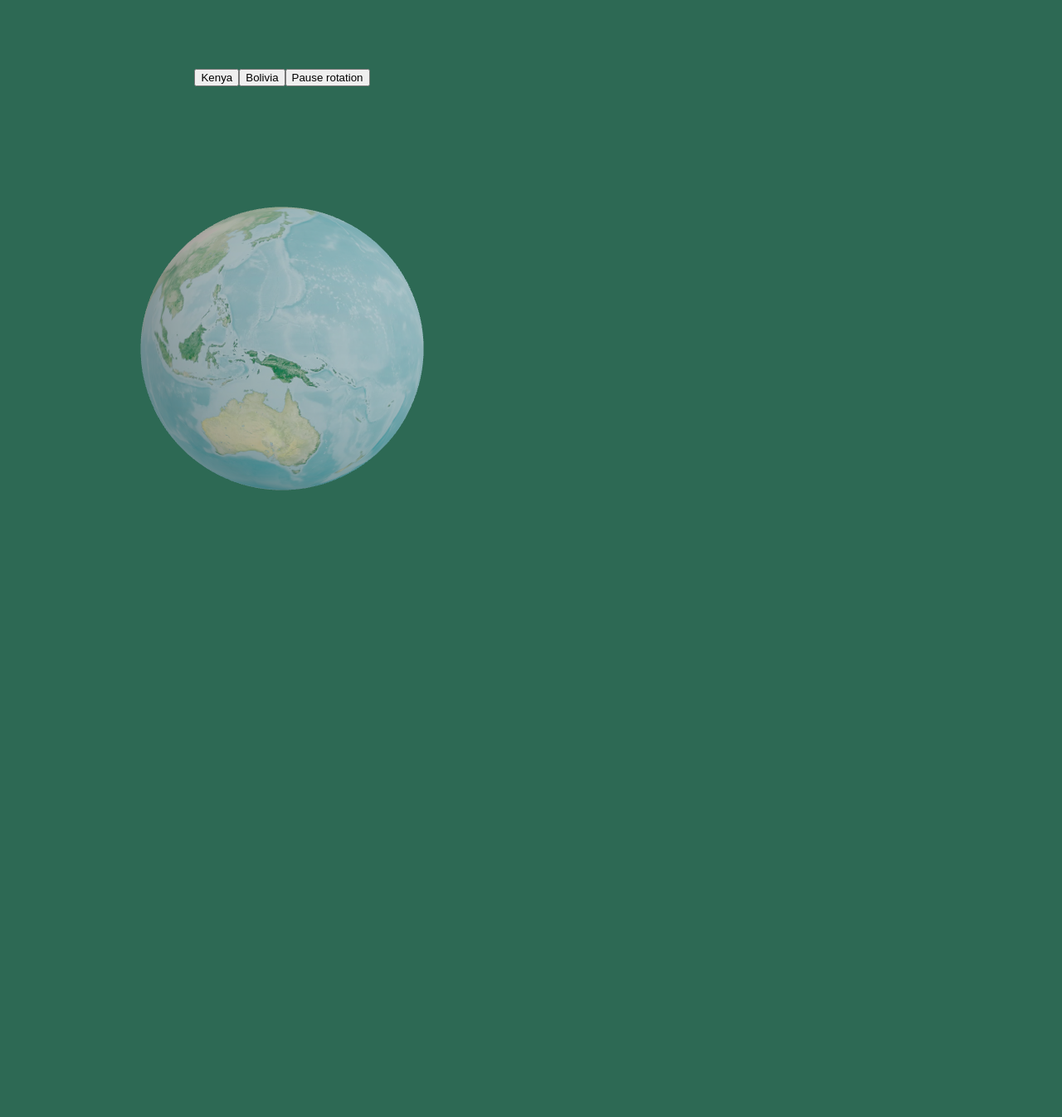
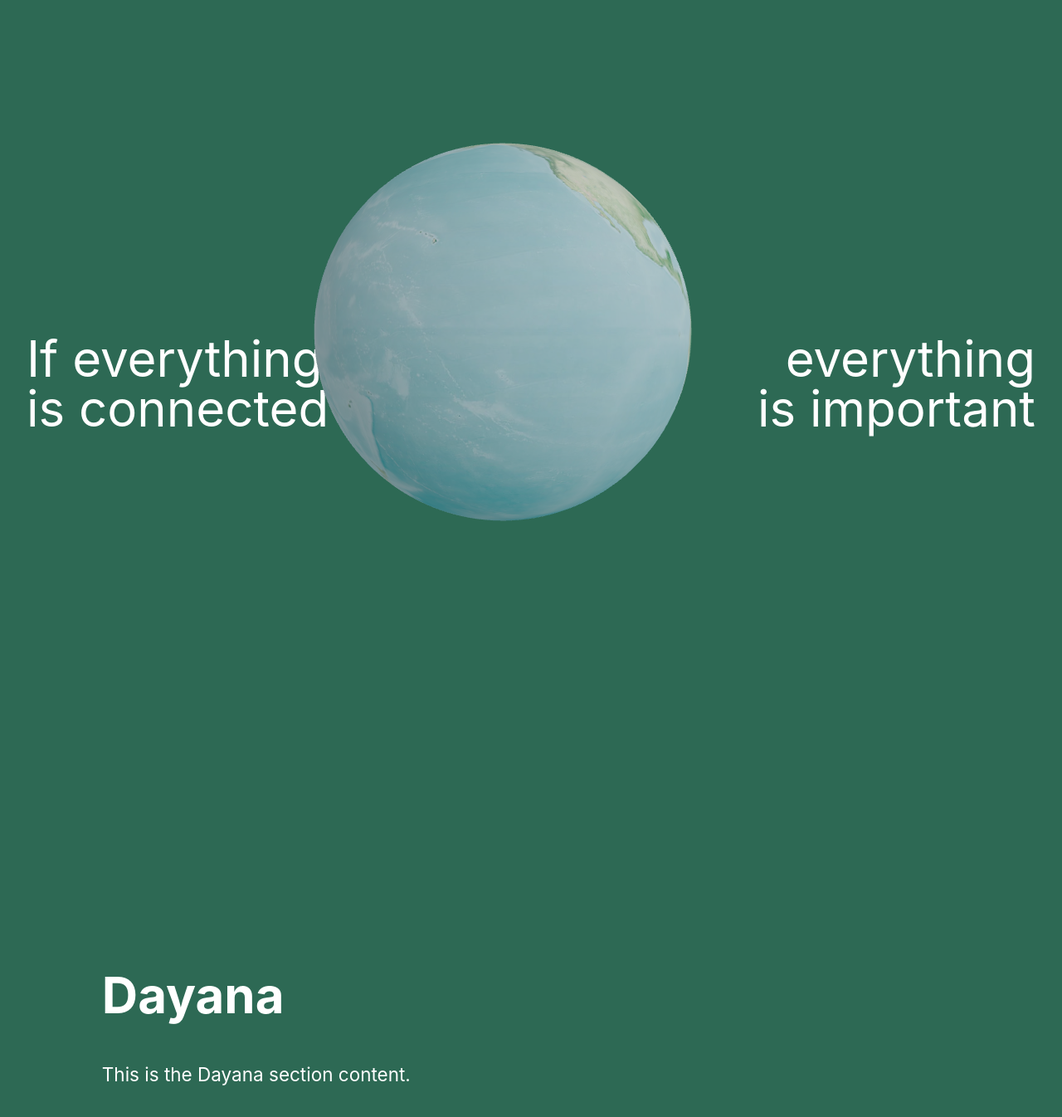
Before and after one commit to theadamparker/globe-vue, a Vue app: page / in a window 1280 px wide. Shown: the top 1346 px of the page at 83% size. Before the commit the page ends 800 px from the top, so only its background shows below. Built offline with nearby package versions, Linux system fonts and the light colour scheme.

Commit message:
built out a structural prototype

```diff
--- a/package.json
+++ b/package.json
@@ -11,6 +11,7 @@
     "format": "prettier --write src/"
   },
   "dependencies": {
+    "gsap": "^3.13.0",
     "three": "^0.176.0",
     "vue": "^3.5.13"
   },
@@ -22,6 +23,7 @@
     "eslint-plugin-vue": "~10.0.0",
     "globals": "^16.0.0",
     "prettier": "3.5.3",
+    "sass-embedded": "^1.88.0",
     "vite": "^6.2.4",
     "vite-plugin-string": "^1.2.3",
     "vite-plugin-vue-devtools": "^7.7.2"
--- a/src/App.vue
+++ b/src/App.vue
@@ -1,18 +1,11 @@
 <script setup>
-import Globe from './components/Globe.vue'
+import SectionHero from './components/SectionHero.vue'
+import SectionDayana from './components/SectionDayana.vue'
 </script>
 
 <template>
   <main>
-    <Globe />
+    <SectionHero />
+    <SectionDayana />
   </main>
 </template>
-
-<style>
-:root {
-  --Dark-Green: #2d6954;
-}
-body {
-  background: var(--Dark-Green, #2d6954);
-}
-</style>
--- a/src/assets/base.css
+++ b/src/assets/base.css
@@ -19,11 +19,12 @@
   --vt-c-text-light-2: rgba(60, 60, 60, 0.66);
   --vt-c-text-dark-1: var(--vt-c-white);
   --vt-c-text-dark-2: rgba(235, 235, 235, 0.64);
+  --Dark-Green: #2d6954;
 }
 
 /* semantic color variables for this project */
 :root {
-  --color-background: var(--vt-c-white);
+  --color-background: var(--Dark-Green);
   --color-background-soft: var(--vt-c-white-soft);
   --color-background-mute: var(--vt-c-white-mute);
 
--- a/src/assets/main.css
+++ b/src/assets/main.css
@@ -1,10 +1,19 @@
 @import './base.css';
 
+html, body {
+  overflow-x: hidden;
+}
+
+body {
+  margin: 0;
+  padding: 0;
+}
+
 #app {
-  max-width: 1280px;
+  width: 100%;
   margin: 0 auto;
+  font-weight: normal;
   padding: 2rem;
-  font-weight: normal;
 }
 
 a,
@@ -22,14 +31,12 @@ a,
 }
 
 @media (min-width: 1024px) {
-  body {
-    display: flex;
-    place-items: center;
+  main {
+    overflow: visible;
   }
 
-  #app {
-    display: grid;
-    grid-template-columns: 1fr 1fr;
-    padding: 0 2rem;
+  .section {
+    width: 100%;
+    position: relative;
   }
 }
--- /dev/null
+++ b/src/components/SectionDayana.vue
@@ -0,0 +1,33 @@
+<template>
+  <div class="section section__dayana">
+    <div class="content">
+      <h2>Dayana</h2>
+      <p>This is the Dayana section content.</p>
+    </div>
+  </div>
+</template>
+<style scoped lang="scss">
+.section__dayana {
+  min-height: 100vh;
+  display: flex;
+  justify-content: flex-start;
+  align-items: center;
+  color: white;
+  padding: 0 5%;
+
+  .content {
+    padding: 2em;
+
+    h2 {
+      font-size: 4em;
+      font-weight: bold;
+      margin-bottom: 0.5em;
+    }
+
+    p {
+      font-size: 1.5em;
+      max-width: 600px;
+    }
+  }
+}
+</style>
--- /dev/null
+++ b/src/components/SectionHero.vue
@@ -0,0 +1,40 @@
+<script setup>
+import TheGlobe from './TheGlobe.vue'
+</script>
+<template>
+  <div class="section section__hero">
+    <div class="heroTitle">
+      <div class="heroTitle__left">If everything <br>is connected</div>
+      <div class="heroTitle__right">everything <br>is important</div>
+    </div>
+    <TheGlobe />
+  </div>
+</template>
+<style scoped lang="scss">
+.heroTitle {
+  display: flex;
+  justify-content: space-between;
+  align-items: center;
+  font-size: 4em;
+  font-weight: bold;
+  margin-top: 1em;
+  line-height: 1;
+  color: white;
+  width: 100%;
+
+  &__left {
+    text-align: left;
+  }
+
+  &__right {
+    text-align: right;
+  }
+}
+
+.section__hero {
+  min-height: 100vh;
+  display: flex;
+  flex-direction: column;
+  justify-content: center;
+}
+</style>
--- a/src/components/Globe.vue
+++ b/src/components/TheGlobe.vue
@@ -1,7 +1,11 @@
 <script>
-import { onMounted, onBeforeUnmount, ref, nextTick } from 'vue'
-import * as THREE from 'three'
-import globeTexture from '@/assets/img/globe-texture.jpg'
+import { onMounted, onBeforeUnmount, ref, nextTick } from 'vue';
+import * as THREE from 'three';
+import globeTexture from '@/assets/img/globe-texture.jpg';
+import { gsap } from "gsap";
+import { ScrollTrigger } from "gsap/ScrollTrigger";
+
+gsap.registerPlugin(ScrollTrigger);
 
 export default {
   setup() {
@@ -13,6 +17,8 @@ export default {
     let targetRotationY = 0
     let isTweening = false
     const autoRotate = ref(true)
+    // ScrollTrigger animation reference
+    let scrollAnimation = null
 
     function getContainerSize() {
       return {
@@ -107,13 +113,16 @@ export default {
               rotationY += delta * 0.1 // Adjust 0.1 for speed (0.1 = fast, 0.05 = slower)
             }
           } else if (autoRotate.value && !isDragging) {
-            rotationY += 0.005
+            rotationY += 0.0025 // Reduced from 0.005 to 0.0025 (half speed)
           }
           globe.rotation.y = rotationY
           renderer.render(scene, camera)
           animationId = requestAnimationFrame(animate)
         }
         animate()
+
+        // Set up ScrollTrigger animation after the globe is loaded
+        setupScrollAnimation()
       })
 
       container.value.addEventListener('mousedown', onPointerDown)
@@ -125,6 +134,29 @@ export default {
       window.addEventListener('resize', onWindowResize)
     })
 
+    function setupScrollAnimation() {
+      // Create a GSAP timeline with ScrollTrigger
+      scrollAnimation = gsap.timeline({
+        scrollTrigger: {
+          trigger: '.section__hero',
+          start: 'top top',
+          end: 'bottom top',
+          scrub: 1, // Smooth scrubbing effect
+          // pin: container.value, // Pin the globe container
+          // pinSpacing: false,
+          // anticipatePin: 1,
+          markers: false, // Set to true for development/debugging
+        }
+      })
+
+      // Animate the globe to move to the right
+      scrollAnimation.to(container.value, {
+        right: "20%",
+        ease: 'none', // Linear animation to follow scroll exactly
+        duration: 1
+      })
+    }
+
     function onWindowResize() {
       if (!container.value) return
       const { width, height } = getContainerSize()
@@ -134,6 +166,13 @@ export default {
     }
 
     onBeforeUnmount(() => {
+      // Kill the ScrollTrigger animation
+      if (scrollAnimation) {
+        const st = scrollAnimation.scrollTrigger
+        if (st) st.kill()
+        scrollAnimation.kill()
+      }
+
       cancelAnimationFrame(animationId)
       window.removeEventListener('resize', onWindowResize)
       if (renderer) renderer.dispose()
@@ -161,23 +200,29 @@ export default {
 }
 </script>
 <template>
-  <div>
-    <div style="text-align:center; margin-bottom: 1em;">
-      <button @click="centerOnKenya">Kenya</button>
-      <button @click="centerOnBolivia">Bolivia</button>
-      <button @click="toggleRotation">{{ autoRotate ? 'Pause rotation' : 'Start rotation' }}</button>
-    </div>
-    <div ref="container" class="globe-container"></div>
-  </div>
+  <div ref="container" class="globe-container"></div>
 </template>
-<style scoped>
+<style scoped lang="scss">
 .globe-container {
   width: 80%;
   aspect-ratio: 1/1;
-  /* max-width: 600px; */
-  min-height: 600px;
-  margin: 0 auto;
+  max-width: 800px;
+  min-height: 800px;
   background: transparent;
+  position: fixed;
+  top: 50%;
+  right: 50%;
+  transform: translate(50%, -50%);
+  z-index: 10;
+  will-change: transform;
+  pointer-events: none;
+  /* Allow scrolling through the globe */
+}
+
+/* Make buttons clickable by overriding pointer-events for the controls */
+div>div:first-child {
   position: relative;
+  z-index: 20;
+  pointer-events: auto;
 }
 </style>
```
Also changed, not shown: 1 other file (tests, documents, lock files or other folders).
